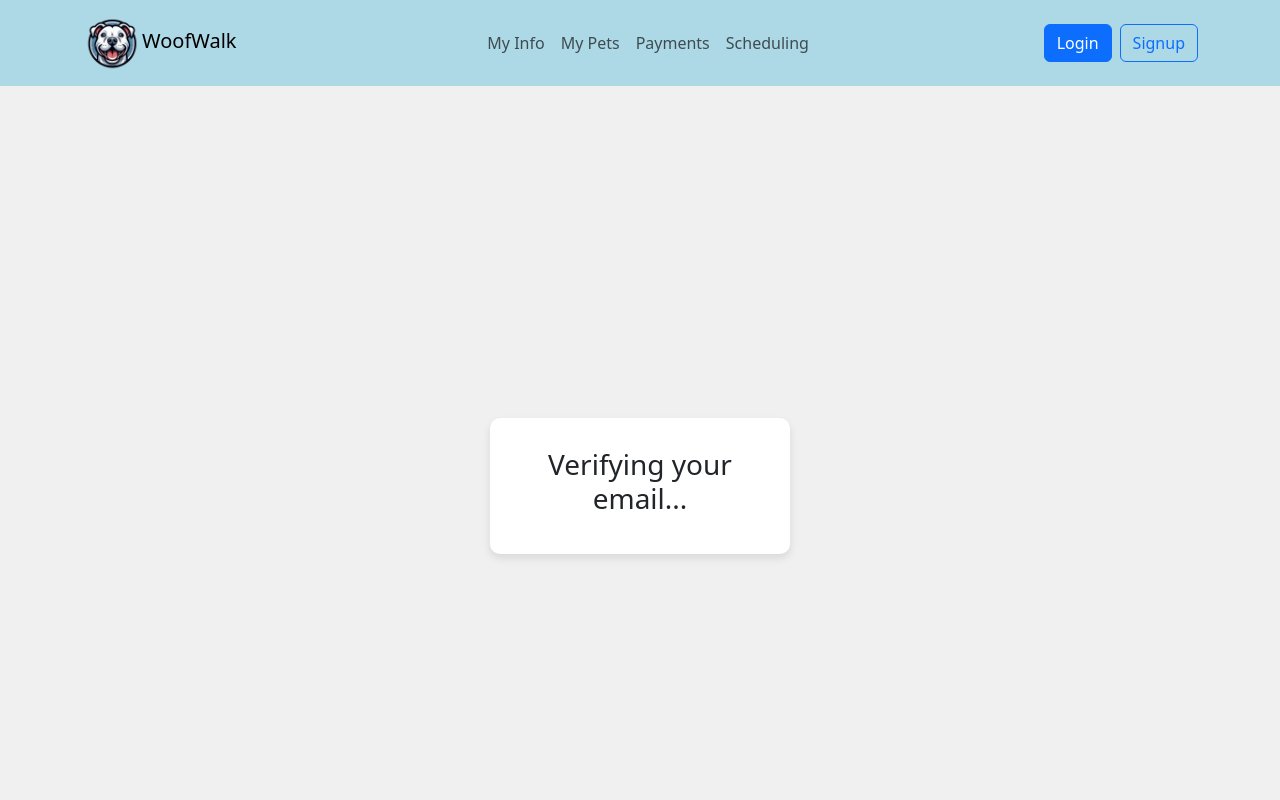
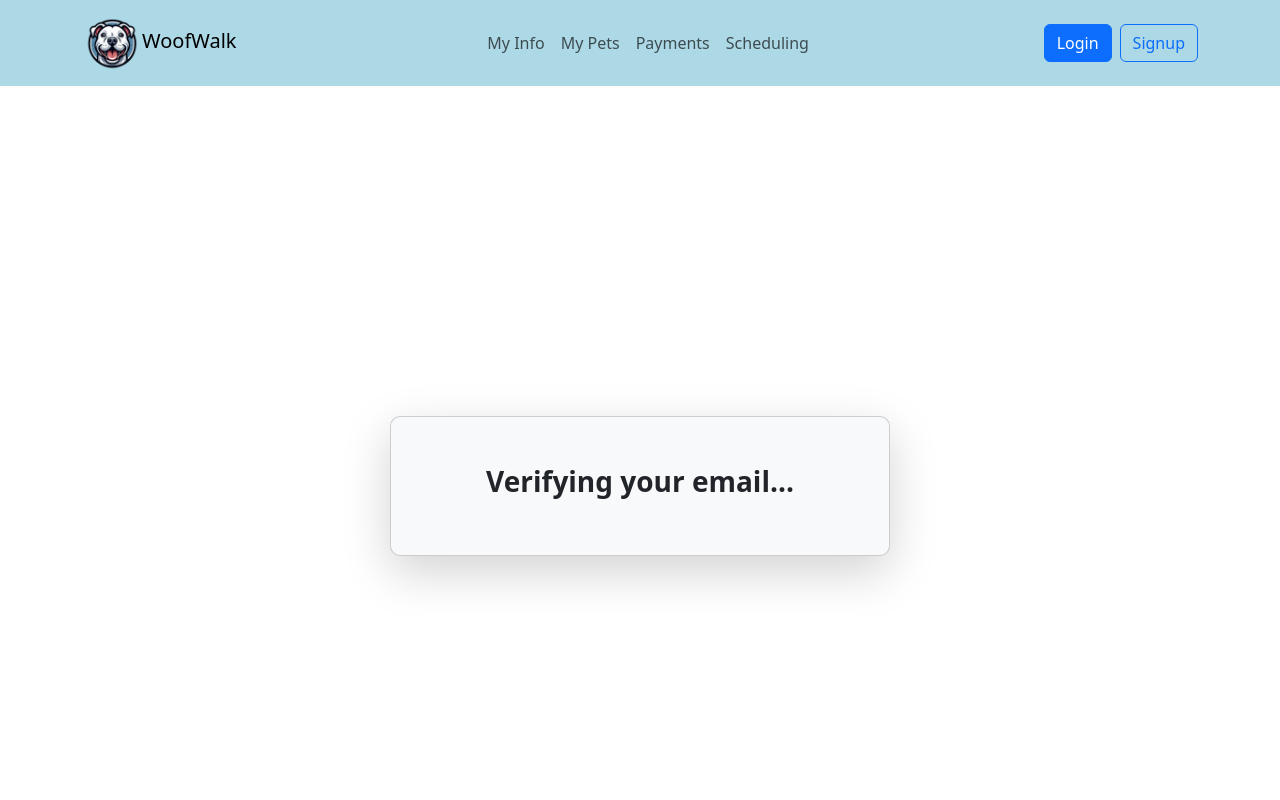
Before and after one commit to Lix311/woofwalk-react, a React (Create React App) app: page /verify-email in a window 1280 px wide. Shown: the top 800 px of the page. Built offline with nearby package versions, Linux system fonts and the light colour scheme.

Commit message:
added verify page v2

```diff
--- a/src/components/ProtectedRoute.js
+++ b/src/components/ProtectedRoute.js
@@ -1,11 +1,12 @@
-import React, { useEffect } from 'react';
-import { Navigate } from 'react-router-dom';
 import { useAuth } from '../context/AuthContext';
 import { useModal } from '../context/ModalContext';
+import { Navigate, useLocation } from 'react-router-dom';
+import { useEffect } from 'react';
 
 const ProtectedRoute = ({ children }) => {
   const { authState } = useAuth();
   const { toggleLoginModal } = useModal();
+  const location = useLocation(); // Get the current location
 
   useEffect(() => {
     if (!authState.token) {
@@ -13,17 +14,19 @@ const ProtectedRoute = ({ children }) => {
     }
   }, [authState.token, toggleLoginModal]);
 
+  // If the user is not authenticated and not on the homepage, redirect to the homepage
+  if (!authState.token && location.pathname !== '/') {
+    return (
+      <Navigate
+        to="/"
+        state={{ message: 'Please log in to access this page.' }}
+        replace
+      />
+    );
+  }
+
   // If the user is authenticated, render the children components
-  // Otherwise, redirect to the homepage with a validation message
-  return authState.token ? (
-    children
-  ) : (
-    <Navigate
-      to="/"
-      state={{ message: 'Please log in to access this page.' }}
-      replace
-    />
-  );
+  return authState.token ? children : null;
 };
 
 export default ProtectedRoute;
--- a/src/pages/VerifyEmail.js
+++ b/src/pages/VerifyEmail.js
@@ -1,5 +1,7 @@
 import React, { useEffect, useState } from 'react';
 import { useLocation} from 'react-router-dom';
+import { Container, Card } from 'react-bootstrap';
+
 
 const VerifyEmail = () => {
   const [status, setStatus] = useState('loading'); // loading, success, error
@@ -31,49 +33,37 @@ const VerifyEmail = () => {
   console.log('Error Message:', errorMessage);
 
   return (
-    <div style={styles.container}>
-      <div style={styles.card}>
-        {status === 'loading' && <h3>Verifying your email...</h3>}
+    <Container className="d-flex justify-content-center align-items-center vh-100">
+      <Card
+          className="shadow-lg text-center p-5"
+          style={{
+            maxWidth: '500px',
+            width: '100%',
+            backgroundColor: '#f8f9fa', // light gray card
+            borderRadius: '10px',
+          }}
+        >
+          {status === 'loading' && (
+            <h3 className="fw-bold fs-3">Verifying your email...</h3>
+          )}
           {status === 'success' && (
-          <div style={styles.success}>
-            <h2>Email Verified!</h2>
-            <p>Your email has been successfully verified.</p>
+            <div className="text-success">
+              <h2 className="fw-bold mb-3 fs-2">Email Verified!</h2>
+              <p className="fs-5">Your email has been successfully verified.</p>
             </div>
           )}
           {status === 'error' && (
-          <div style={styles.error}>
-            <h2>Error</h2>
-            <p>{errorMessage}</p>
+            <div className="text-danger">
+              <h2 className="fw-bold mb-3 fs-2">Error</h2>
+              <p className="fs-5">{errorMessage}</p>
             </div>
           )}
-      </div>
-    </div>
+        </Card>
+    </Container>
   );
 };
 
-// Simple inline styles for the card and container
-const styles = {
-  container: {
-    display: 'flex',
-    justifyContent: 'center',
-    alignItems: 'center',
-    height: '100vh',
-    backgroundColor: '#f0f0f0',
-  },
-  card: {
-    backgroundColor: '#fff',
-    padding: '30px',
-    borderRadius: '10px',
-    boxShadow: '0 4px 8px rgba(0, 0, 0, 0.1)',
-    width: '300px',
-    textAlign: 'center',
-  },
-  success: {
-    color: 'green',
-  },
-  error: {
-    color: 'red',
-  },
-};
+
+
 
 export default VerifyEmail;
```
Lines whose indentation alone changed are shown as unchanged.
